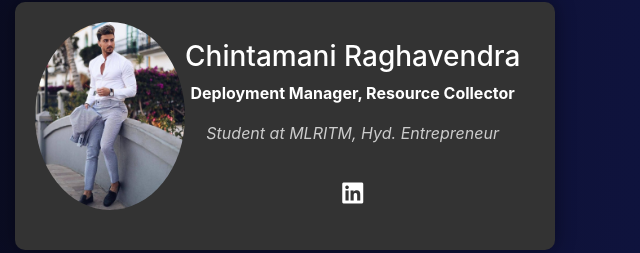
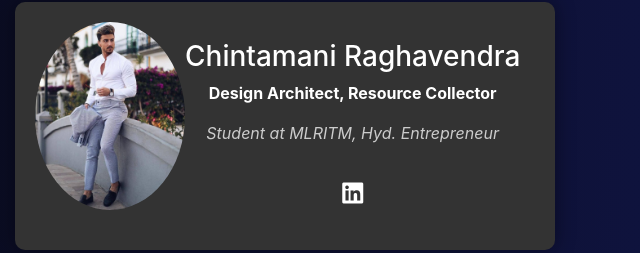
Before and after one commit to VVikasKumar01/VFASHIONHUB, a plain HTML site: page index.html in a window 1280 px wide. Shown: the part 2741-2994 px from the top of the page, 640-1280 px from the left. Drawn offline with nearby package versions, Linux system fonts and the light colour scheme; a script that the page names is missing.

Commit message:
Update index.html

```diff
--- a/index.html
+++ b/index.html
@@ -196,7 +196,7 @@
                 <img src="./IMAGES/MEN/FORMALS/45714bae15383ca67b8a920cca017e7c.jpg" alt="C Raghavendra" class="img-fluid rounded-circle team-img">
                 <div class="d-flex flex-column justify-content-center">
                 <h3>Chintamani Raghavendra</h3>
-                <p><strong>Deployment Manager, Resource Collector</strong></p>
+                <p><strong>Design Architect, Resource Collector</strong></p>
                 <p class="bio">Student at MLRITM, Hyd. Entrepreneur</p>
                 <div class="social-icons">
                     <a href="https://www.linkedin.com/in/vikas-kumar-velugubantla-a92b12285" target="_blank" class="social-icon linkedin"><i class="fab fa-linkedin"></i></a>
```
